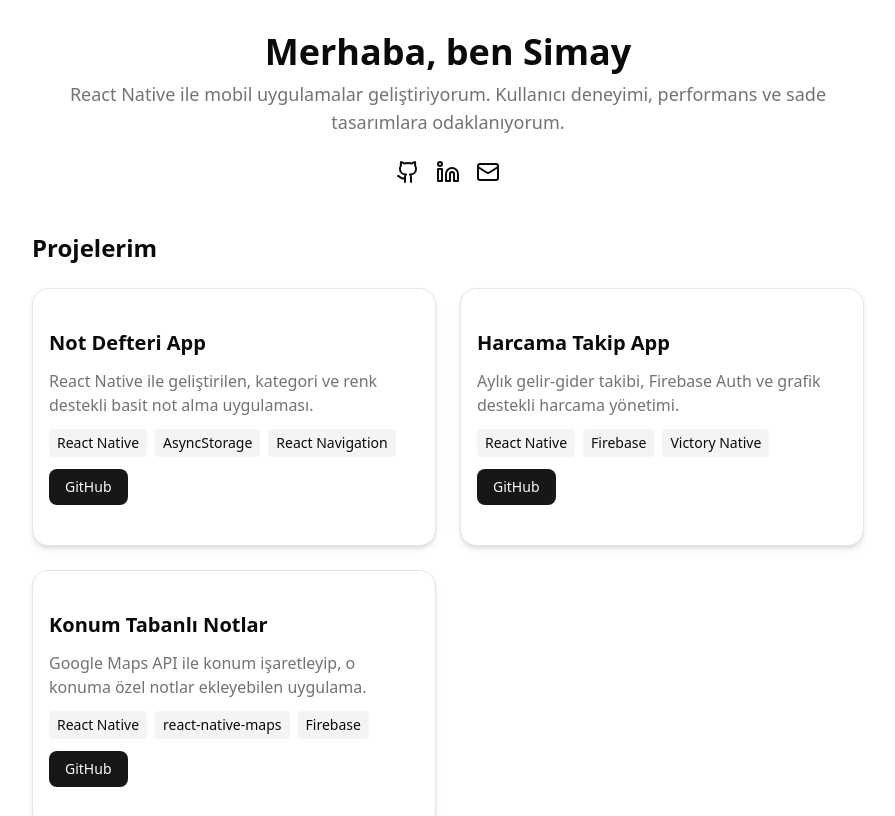
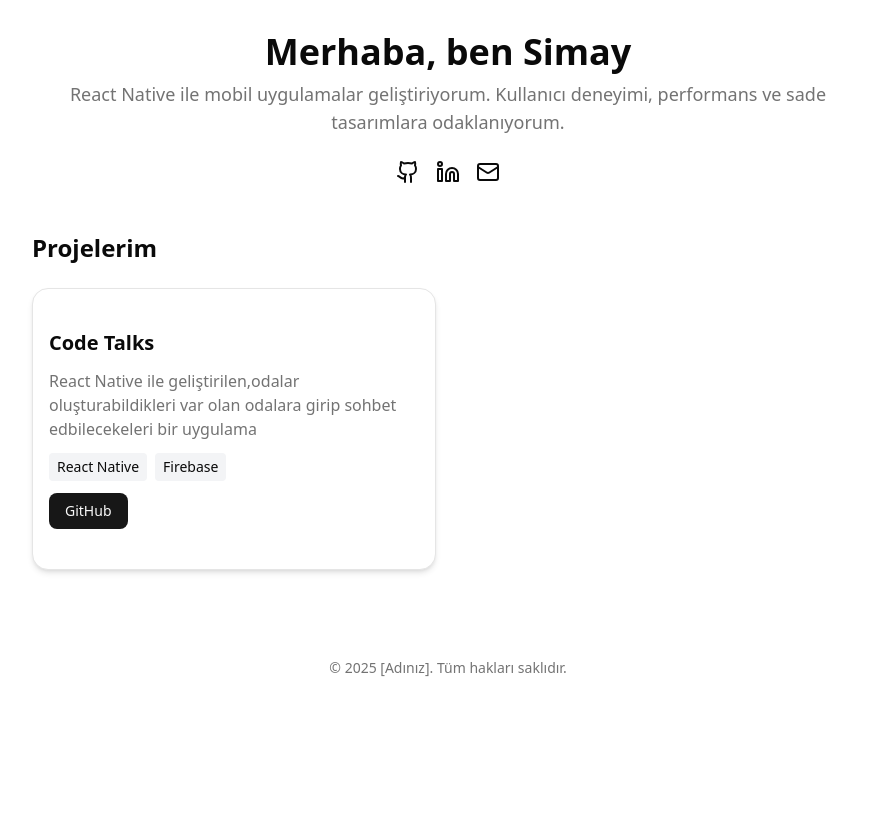
Before and after one commit to simayedik/Portfolyo, a Next.js app: page / in a window 1280 px wide. Shown: the top 816 px of the page, without its empty margins (192-1087 px from the left). Built offline with nearby package versions, Linux system fonts and the light colour scheme.

Commit message:
Güncelleme mesajı

```diff
--- a/app/page.tsx
+++ b/app/page.tsx
@@ -8,23 +8,23 @@ import { Github, Linkedin, Mail } from "lucide-react";
 export default function Portfolio() {
   const projects = [
     {
-      title: "Not Defteri App",
-      description: "React Native ile geliştirilen, kategori ve renk destekli basit not alma uygulaması.",
-      tech: ["React Native", "AsyncStorage", "React Navigation"],
+      title: "Code Talks",
+      description: "React Native ile geliştirilen,odalar oluşturabildikleri var olan odalara girip sohbet edbilecekeleri bir uygulama",
+      tech: ["React Native", "Firebase"],
       github: "https://github.com/simayedik/codeTalks"
     },
-    {
-      title: "Harcama Takip App",
-      description: "Aylık gelir-gider takibi, Firebase Auth ve grafik destekli harcama yönetimi.",
-      tech: ["React Native", "Firebase", "Victory Native"],
-      github: "https://github.com/kullanici/harcama-takip"
-    },
-    {
-      title: "Konum Tabanlı Notlar",
-      description: "Google Maps API ile konum işaretleyip, o konuma özel notlar ekleyebilen uygulama.",
-      tech: ["React Native", "react-native-maps", "Firebase"],
-      github: "https://github.com/kullanici/konum-notlari"
-    }
+    // {
+    //   title: "Harcama Takip App",
+    //   description: "Aylık gelir-gider takibi, Firebase Auth ve grafik destekli harcama yönetimi.",
+    //   tech: ["React Native", "Firebase", "Victory Native"],
+    //   github: "https://github.com/kullanici/harcama-takip"
+    // },
+    // {
+    //   title: "Konum Tabanlı Notlar",
+    //   description: "Google Maps API ile konum işaretleyip, o konuma özel notlar ekleyebilen uygulama.",
+    //   tech: ["React Native", "react-native-maps", "Firebase"],
+    //   github: "https://github.com/kullanici/konum-notlari"
+    // }
   ];
 
   return (
```
